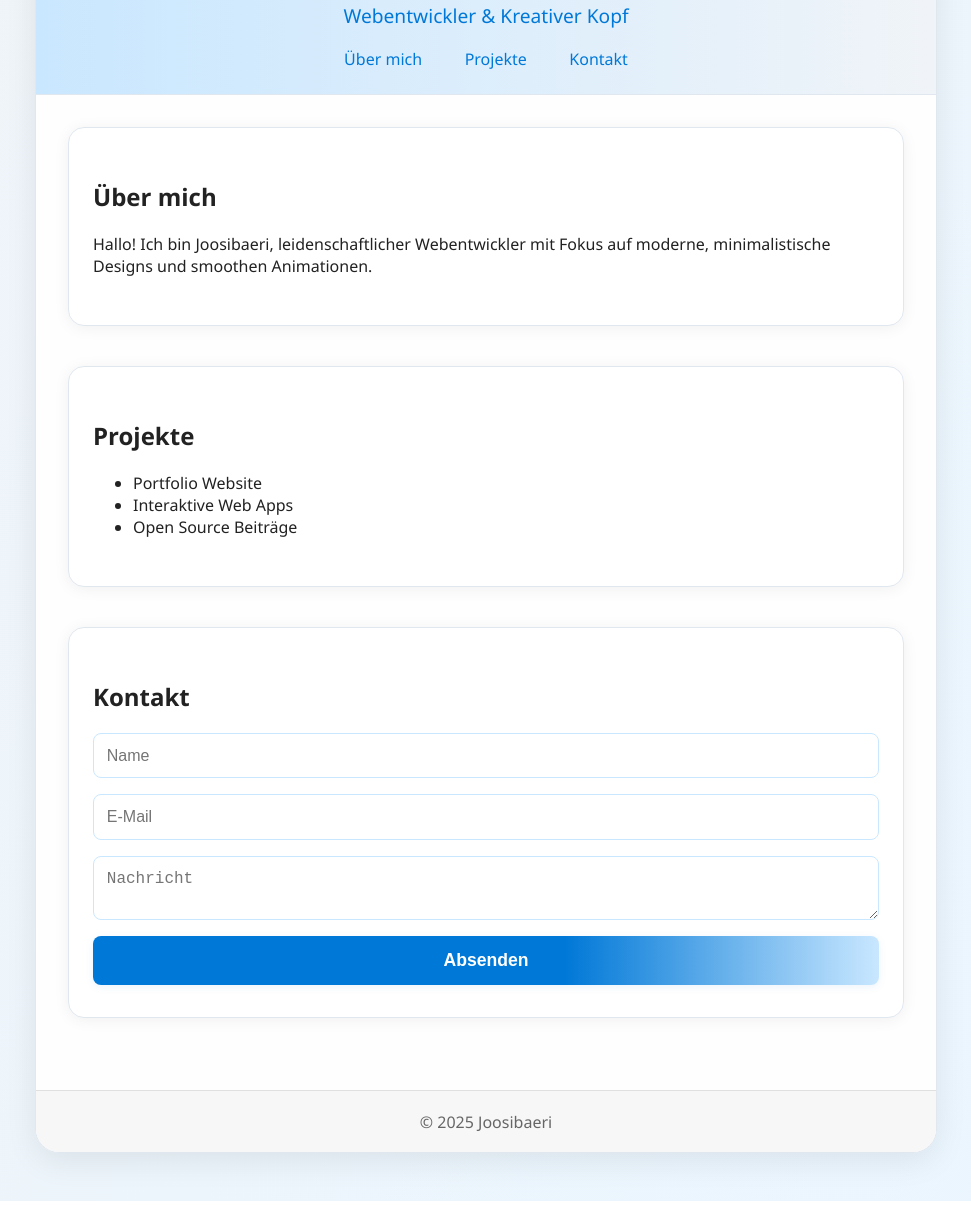
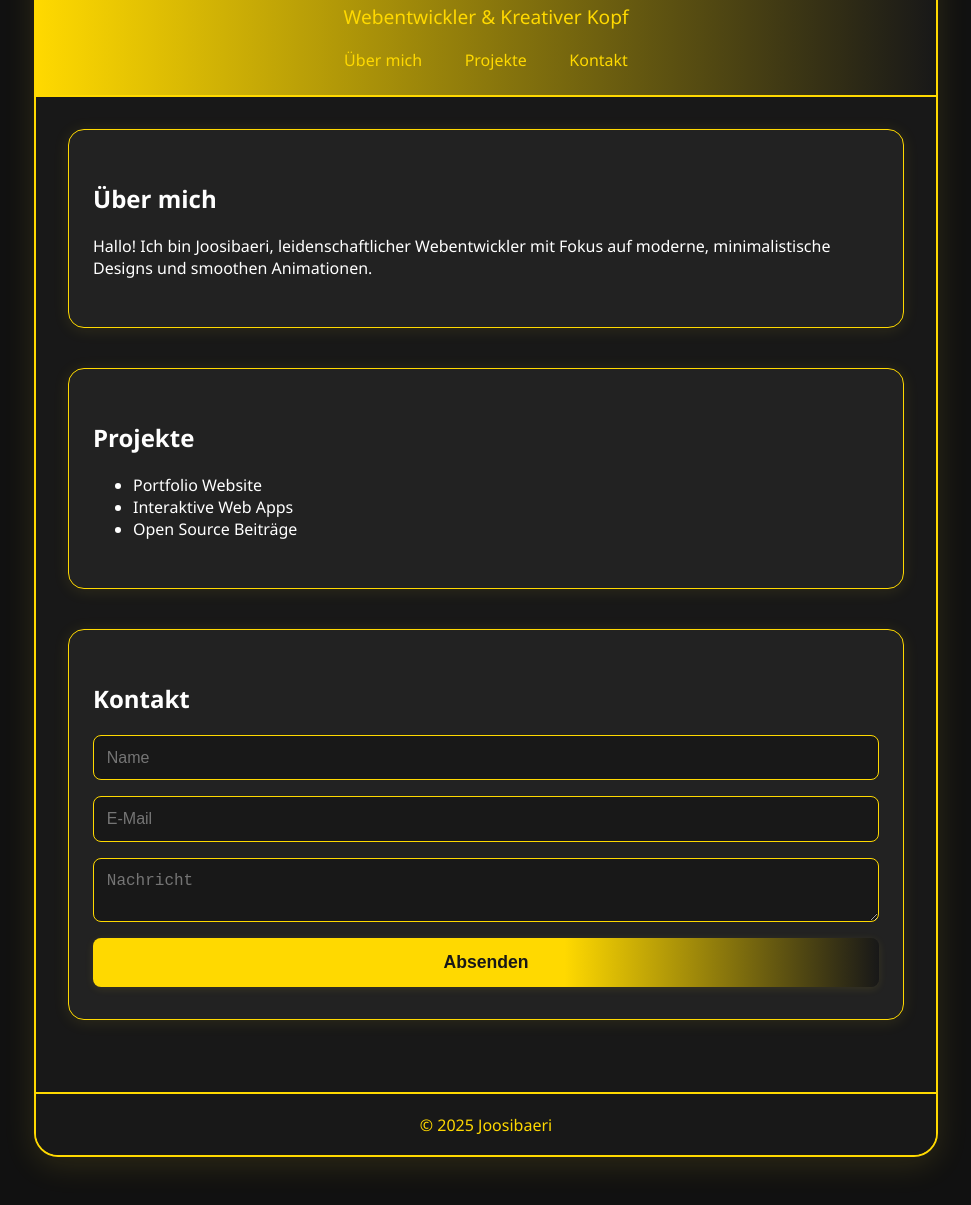
Before and after one commit to Joosibaeri/joosibaeri.github.io, a plain HTML site: page index.html in a window 1280 px wide. Shown: the part 276-1481 px from the top of the page, without its empty margins (154-1125 px from the left). Drawn offline with Linux system fonts and the light colour scheme.

Commit message:
black-yellow

```diff
--- a/style.css
+++ b/style.css
@@ -1,49 +1,51 @@
 body {
   font-family: 'Segoe UI', Arial, sans-serif;
-  background: linear-gradient(120deg, #f0f4f8 0%, #eaf6ff 100%);
+  background: #111;
   margin: 0;
   padding: 0;
-  color: #222;
+  color: #fff;
   min-height: 100vh;
   transition: background 0.6s;
 }
 .container {
   max-width: 900px;
   margin: 3rem auto;
-  background: rgba(255,255,255,0.95);
+  background: #181818;
   border-radius: 24px;
-  box-shadow: 0 8px 32px rgba(0,0,0,0.08);
+  box-shadow: 0 8px 32px rgba(255, 221, 51, 0.12);
   overflow: hidden;
-  border: 1px solid #e0e7ef;
+  border: 2px solid #ffd900;
   animation: fadeInUp 1s cubic-bezier(.4,0,.2,1);
 }
 .header {
   text-align: center;
   padding: 2.5rem 2rem 1.5rem 2rem;
-  background: linear-gradient(90deg, #c9e7ff 0%, #f0f4f8 100%);
-  border-bottom: 1px solid #e0e7ef;
+  background: linear-gradient(90deg, #ffd900 0%, #181818 100%);
+  border-bottom: 2px solid #ffd900;
 }
 .avatar {
   width: 80px;
   height: 80px;
   border-radius: 50%;
   margin: 0 auto 1rem auto;
-  box-shadow: 0 2px 12px rgba(0,0,0,0.07);
-  border: 3px solid #fff;
+  box-shadow: 0 2px 12px rgba(255,221,51,0.15);
+  border: 3px solid #ffd900;
   object-fit: cover;
+  background: #fff;
   transition: box-shadow 0.3s;
 }
 .avatar:hover {
-  box-shadow: 0 4px 24px rgba(0,120,215,0.15);
+  box-shadow: 0 4px 24px rgba(255,221,51,0.25);
 }
 .title {
   font-size: 2.5rem;
   font-weight: 700;
   margin: 0.5rem 0 0.2rem 0;
   letter-spacing: 1px;
+  color: #ffd900;
 }
 .subtitle {
-  color: #0078d7;
+  color: #ffd900;
   font-size: 1.2rem;
   margin-bottom: 1.2rem;
 }
@@ -53,7 +55,7 @@ body {
 .nav-link {
   display: inline-block;
   margin: 0 1.2rem;
-  color: #0078d7;
+  color: #ffd900;
   text-decoration: none;
   font-weight: 500;
   position: relative;
@@ -64,14 +66,14 @@ body {
   display: block;
   height: 2px;
   width: 0;
-  background: #0078d7;
+  background: #ffd900;
   transition: width 0.3s;
   position: absolute;
   left: 0;
   bottom: -4px;
 }
 .nav-link:hover {
-  color: #005fa3;
+  color: #fff200;
 }
 .nav-link:hover::after {
   width: 100%;
@@ -80,18 +82,18 @@ body {
   padding: 2rem;
 }
 .card {
-  background: #fff;
+  background: #222;
   border-radius: 16px;
-  box-shadow: 0 2px 16px rgba(0,0,0,0.06);
+  box-shadow: 0 2px 16px rgba(255,221,51,0.10);
   margin-bottom: 2.5rem;
   padding: 2rem 1.5rem;
-  border: 1px solid #e0e7ef;
+  border: 1.5px solid #ffd900;
   transition: box-shadow 0.4s, transform 0.4s;
   position: relative;
   overflow: hidden;
 }
 .card:hover {
-  box-shadow: 0 8px 32px rgba(0,120,215,0.10);
+  box-shadow: 0 8px 32px rgba(255,221,51,0.18);
   transform: translateY(-4px) scale(1.02);
 }
 .fade-in {
@@ -114,35 +116,38 @@ body {
 .contact-form textarea {
   padding: 0.8rem;
   border-radius: 8px;
-  border: 1px solid #c9e7ff;
+  border: 1.5px solid #ffd900;
   font-size: 1rem;
+  background: #181818;
+  color: #fff;
   transition: border 0.3s;
 }
 .contact-form input:focus,
 .contact-form textarea:focus {
-  border: 1.5px solid #0078d7;
+  border: 2px solid #ffd900;
   outline: none;
 }
 .contact-form button {
-  background: linear-gradient(90deg, #0078d7 60%, #c9e7ff 100%);
-  color: #fff;
+  background: linear-gradient(90deg, #ffd900 60%, #181818 100%);
+  color: #181818;
   border: none;
   border-radius: 8px;
   padding: 0.9rem 2rem;
   font-size: 1.1rem;
   font-weight: 600;
   cursor: pointer;
-  box-shadow: 0 2px 8px rgba(0,120,215,0.08);
-  transition: background 0.3s;
+  box-shadow: 0 2px 8px rgba(255,221,51,0.10);
+  transition: background 0.3s, color 0.3s;
 }
 .contact-form button:hover {
-  background: #005fa3;
+  background: #fff200;
+  color: #111;
 }
 .footer {
   text-align: center;
   padding: 1.2rem;
-  color: #666;
-  background: #f7f7f7;
-  border-top: 1px solid #e0e0e0;
+  color: #ffd900;
+  background: #181818;
+  border-top: 2px solid #ffd900;
   font-size: 1rem;
 }
```
